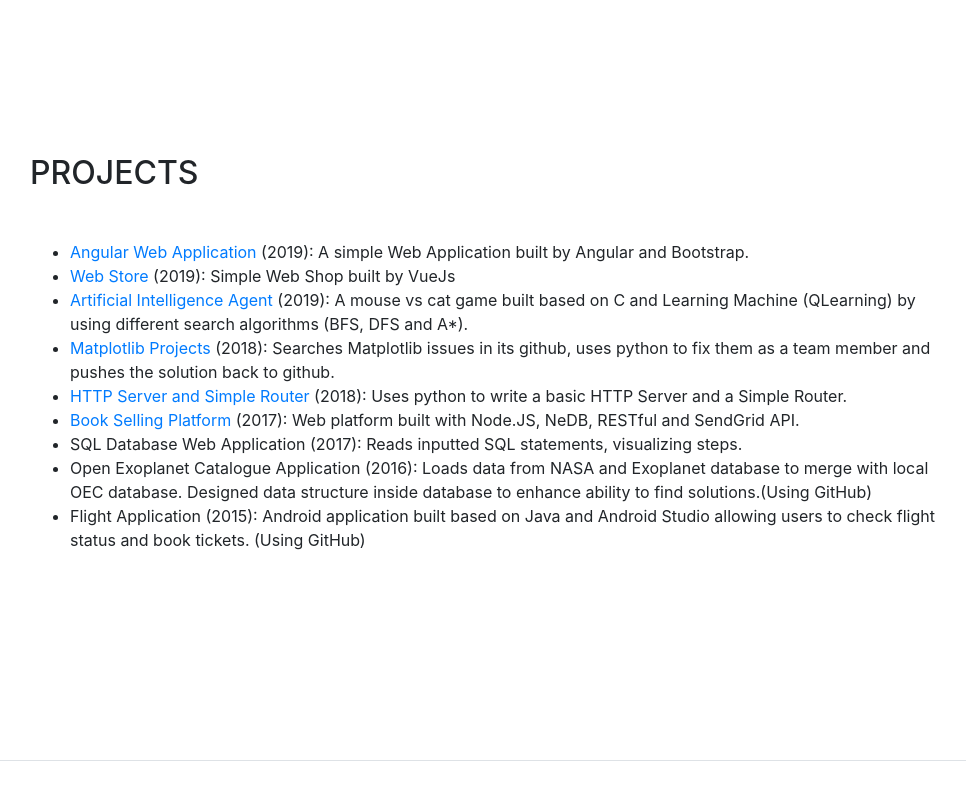
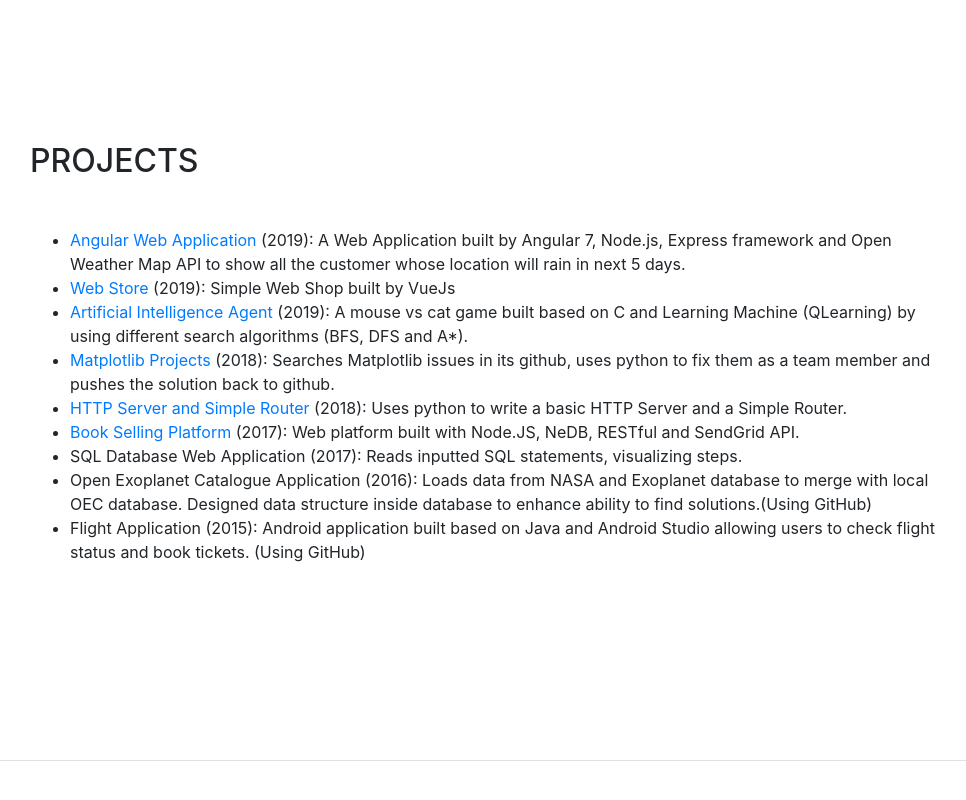
Before and after one commit to Vickershhh/Vickershhh.github.io, a website with bundled scripts: page index.html in a window 1280 px wide. Shown: the part 3682-4482 px from the top of the page, without its empty margins (290-1256 px from the left). Built offline with nearby package versions, Linux system fonts and the light colour scheme; a web font is replaced by a local one.

Commit message:
Update index.html

```diff
--- a/index.html
+++ b/index.html
@@ -235,7 +235,7 @@
         <div class="my-auto">
           <h2 class="mb-5">Projects</h2>
           <ul>
-              <li><a href="https://github.com/Vickershhh/FirstAngularProject/tree/master/src">Angular Web Application</a> (2019): A simple Web Application built by Angular and Bootstrap.</li>
+              <li><a href="https://github.com/Vickershhh/Fake-Umbrella">Angular Web Application</a> (2019): A Web Application built by Angular 7, Node.js, Express framework and Open Weather Map API to show all the customer whose location will rain in next 5 days.</li>
             <li><a href="https://github.com/Vickershhh/Vue-essential">Web Store</a> (2019): Simple Web Shop built by VueJs</li>
             <li><a href="https://github.com/Vickershhh/artificial-intelligence">Artificial Intelligence Agent</a> (2019): A mouse vs cat game built based on C and Learning Machine (QLearning)
                 by using different search algorithms (BFS, DFS and A*).</li>
```
